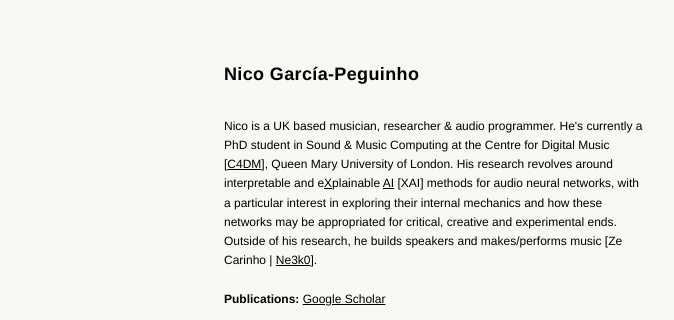
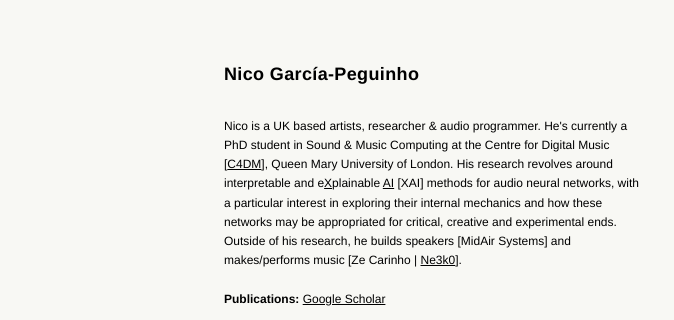
Before and after one commit to ne3k0/ne3k0.github.io, a plain HTML site: page index.html in a window 1280 px wide. Shown: the top 320 px of the page, 398-1072 px from the left. Drawn offline with Linux system fonts and the light colour scheme.

Commit message:
added midair

```diff
--- a/index.html
+++ b/index.html
@@ -32,7 +32,7 @@
       <main>
 
         <section>
-          <p>Nico is a UK based musician, researcher & audio programmer. He's currently a PhD student in Sound & Music Computing at the Centre for Digital Music [<a href="https://c4dm.eecs.qmul.ac.uk/" target="_blank">C4DM</a>], Queen Mary University of London. His research revolves around interpretable and e<u>X</u>plainable <u>AI</u> [XAI] methods for audio neural networks, with a particular interest in exploring their internal mechanics and how these networks may be appropriated for critical, creative and experimental ends. Outside of his research, he builds speakers and makes/performs music [Ze Carinho | <a href="https://soundcloud.com/ne3k000" target="_blank">Ne3k0</a>].</p>
+          <p>Nico is a UK based artists, researcher & audio programmer. He's currently a PhD student in Sound & Music Computing at the Centre for Digital Music [<a href="https://c4dm.eecs.qmul.ac.uk/" target="_blank">C4DM</a>], Queen Mary University of London. His research revolves around interpretable and e<u>X</u>plainable <u>AI</u> [XAI] methods for audio neural networks, with a particular interest in exploring their internal mechanics and how these networks may be appropriated for critical, creative and experimental ends. Outside of his research, he builds speakers [MidAir Systems] and makes/performs music [Ze Carinho | <a href="https://soundcloud.com/ne3k000" target="_blank">Ne3k0</a>].</p>
         </section>
 
         <section>
```
